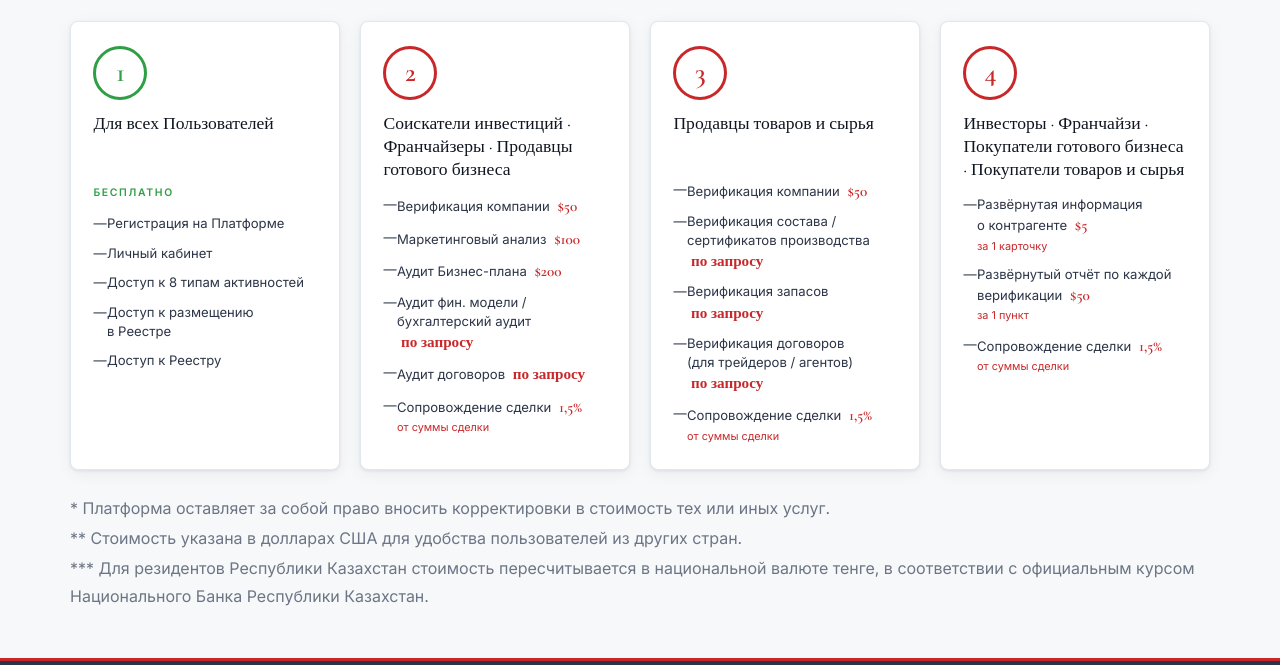
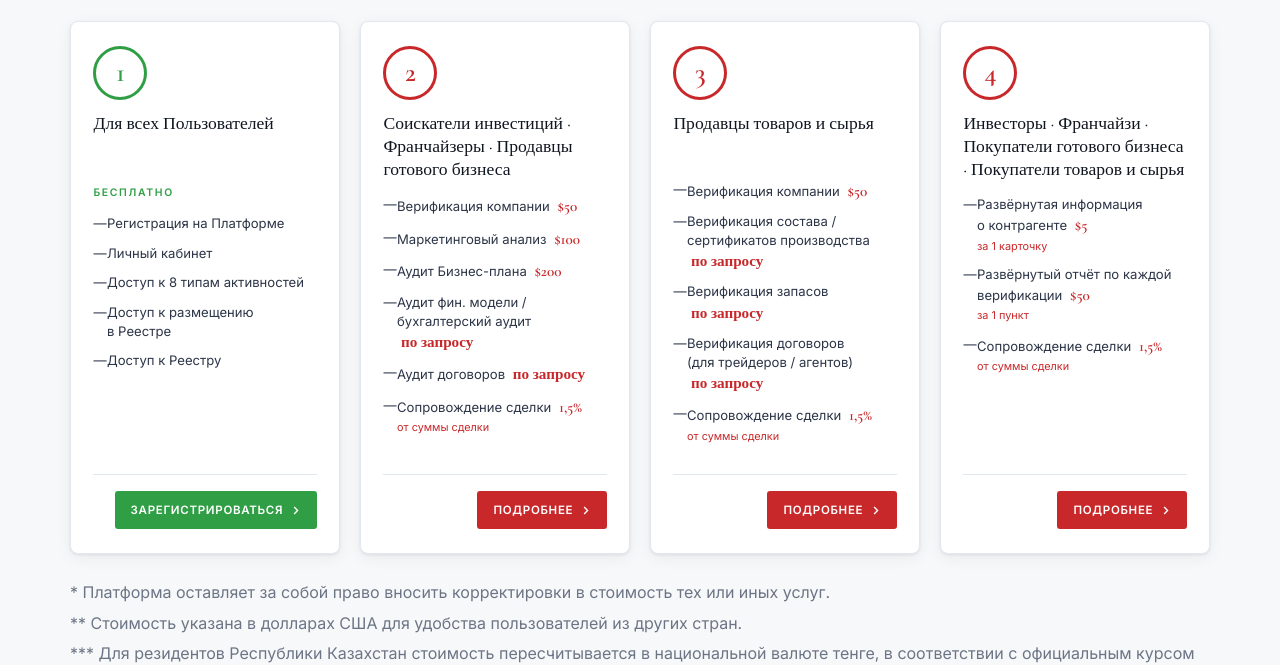
Before and after one commit to abylay-sys/atameken-club, a website: page public/pricing.html in a window 1280 px wide. Shown: the part 143-808 px from the top of the page. Drawn offline with nearby package versions, Linux system fonts and the light colour scheme.

Commit message:
Pricing: add explicit «Подробнее →» CTA button to each tariff card
User explicitly wanted «кнопочка Подробнее →» under each card (the inline
list-item links were too subtle). Add a footer divider + solid CTA button
inside every .pr-col:
- Card 1 (free): green «Зарегистрироваться →» → /register.html
- Card 2: red «Подробнее →» → /cabinet.html#activity-verify-company
- Card 3: red «Подробнее →» → /cabinet.html#activity-product-certification
- Card 4: red «Подробнее →» → /cabinet.html#activity-expanded-card

The individual service items inside each card remain clickable too, so users
can jump straight to a specific activity panel. Confirms все 4 пункта из «По
сайту 7» (red bar removed, disclaimer уменьшен, 4 карточки без змейки,
Подробнее → возвращает в кабинет).

Co-Authored-By: Claude Opus 4.7 <noreply@anthropic.com>

```diff
--- a/public/pricing.html
+++ b/public/pricing.html
@@ -80,6 +80,12 @@
       .pr-col-items li a:hover{color:var(--red)}
       .pr-col-items li strong{color:var(--red);font-weight:600;font-family:'Cormorant Garamond',serif;font-size:.95rem;margin-left:.25rem;white-space:nowrap}
       .pr-col-items li small{display:block;font-size:.68rem;color:var(--ink4);margin-top:.15rem;font-weight:400;font-family:'Inter',sans-serif;white-space:normal}
+      .pr-col-cta{margin-top:1rem;padding-top:1rem;border-top:1px solid var(--border);display:flex;justify-content:flex-end}
+      .pr-col-cta a{display:inline-flex;align-items:center;gap:.4rem;background:var(--red);color:#fff;font-size:.72rem;font-weight:600;letter-spacing:.06em;text-transform:uppercase;padding:.6rem 1rem;border-radius:3px;text-decoration:none;transition:all .22s}
+      .pr-col-cta a:hover{background:#a02022;gap:.6rem}
+      .pr-col-cta a svg{width:11px;height:11px}
+      .pr-col-free .pr-col-cta a{background:#2f9e44}
+      .pr-col-free .pr-col-cta a:hover{background:#288238}
       @media(max-width:1100px){.pr-grid{grid-template-columns:repeat(2,1fr)}}
       @media(max-width:560px){.pr-grid{grid-template-columns:1fr}.pr-col-audience{min-height:0}}
     </style>
@@ -97,6 +103,7 @@
           <li>Доступ к&nbsp;размещению в&nbsp;Реестре</li>
           <li>Доступ к&nbsp;Реестру</li>
         </ul>
+        <div class="pr-col-cta"><a href="/register.html">Зарегистрироваться <svg viewBox="0 0 16 16" fill="none" stroke="currentColor" stroke-width="2"><polyline points="6 3 11 8 6 13"/></svg></a></div>
       </div>
 
       <!-- 2. Соискатели · Франчайзеры · Продавцы готового бизнеса -->
@@ -111,6 +118,7 @@
           <li><a href="/cabinet.html#activity-contracts-audit">Аудит договоров</a> <strong>по&nbsp;запросу</strong></li>
           <li><a href="/cabinet.html#activity-deal-support">Сопровождение сделки</a> <strong>1,5%<small>от&nbsp;суммы сделки</small></strong></li>
         </ul>
+        <div class="pr-col-cta"><a href="/cabinet.html#activity-verify-company">Подробнее <svg viewBox="0 0 16 16" fill="none" stroke="currentColor" stroke-width="2"><polyline points="6 3 11 8 6 13"/></svg></a></div>
       </div>
 
       <!-- 3. Продавцы товаров и сырья -->
@@ -124,6 +132,7 @@
           <li><a href="/cabinet.html#activity-contracts-audit">Верификация договоров (для&nbsp;трейдеров&nbsp;/ агентов)</a> <strong>по&nbsp;запросу</strong></li>
           <li><a href="/cabinet.html#activity-deal-support">Сопровождение сделки</a> <strong>1,5%<small>от&nbsp;суммы сделки</small></strong></li>
         </ul>
+        <div class="pr-col-cta"><a href="/cabinet.html#activity-product-certification">Подробнее <svg viewBox="0 0 16 16" fill="none" stroke="currentColor" stroke-width="2"><polyline points="6 3 11 8 6 13"/></svg></a></div>
       </div>
 
       <!-- 4. Инвесторы · Франчайзи · Покупатели -->
@@ -135,6 +144,7 @@
           <li><a href="/cabinet.html#activity-verification-access">Развёрнутый отчёт по&nbsp;каждой верификации</a> <strong>$50<small>за&nbsp;1 пункт</small></strong></li>
           <li><a href="/cabinet.html#activity-deal-support">Сопровождение сделки</a> <strong>1,5%<small>от&nbsp;суммы сделки</small></strong></li>
         </ul>
+        <div class="pr-col-cta"><a href="/cabinet.html#activity-expanded-card">Подробнее <svg viewBox="0 0 16 16" fill="none" stroke="currentColor" stroke-width="2"><polyline points="6 3 11 8 6 13"/></svg></a></div>
       </div>
     </div>
 
```
